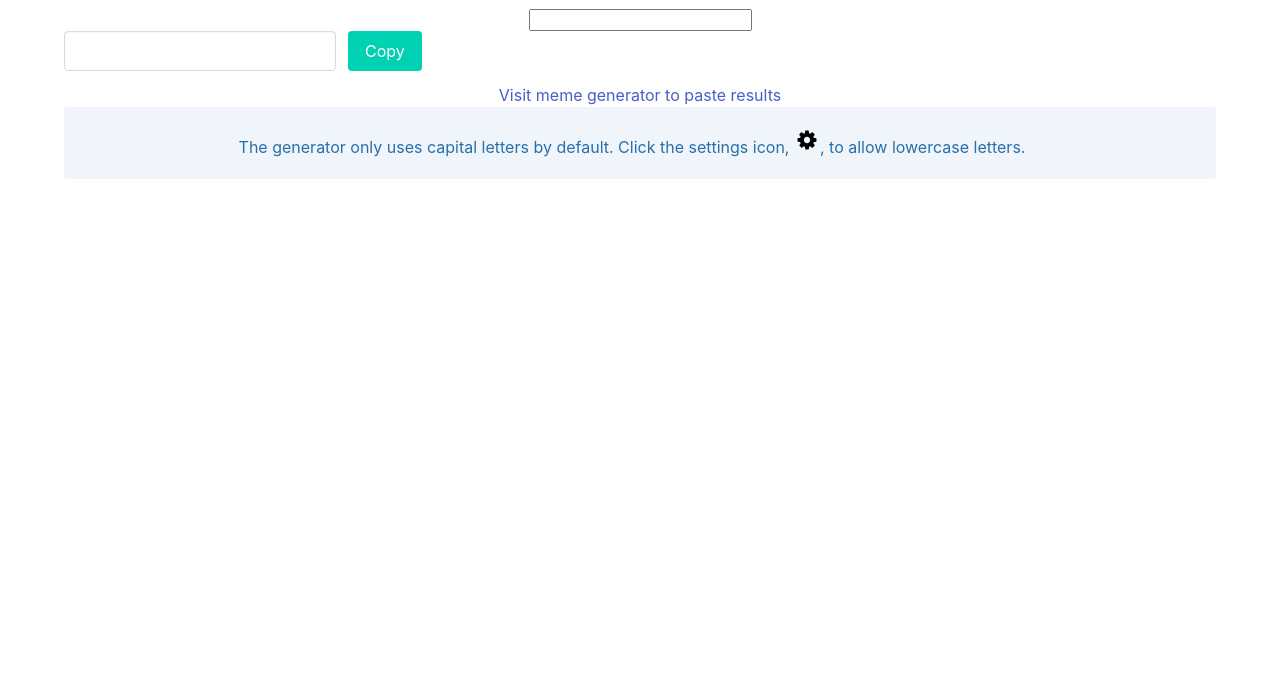
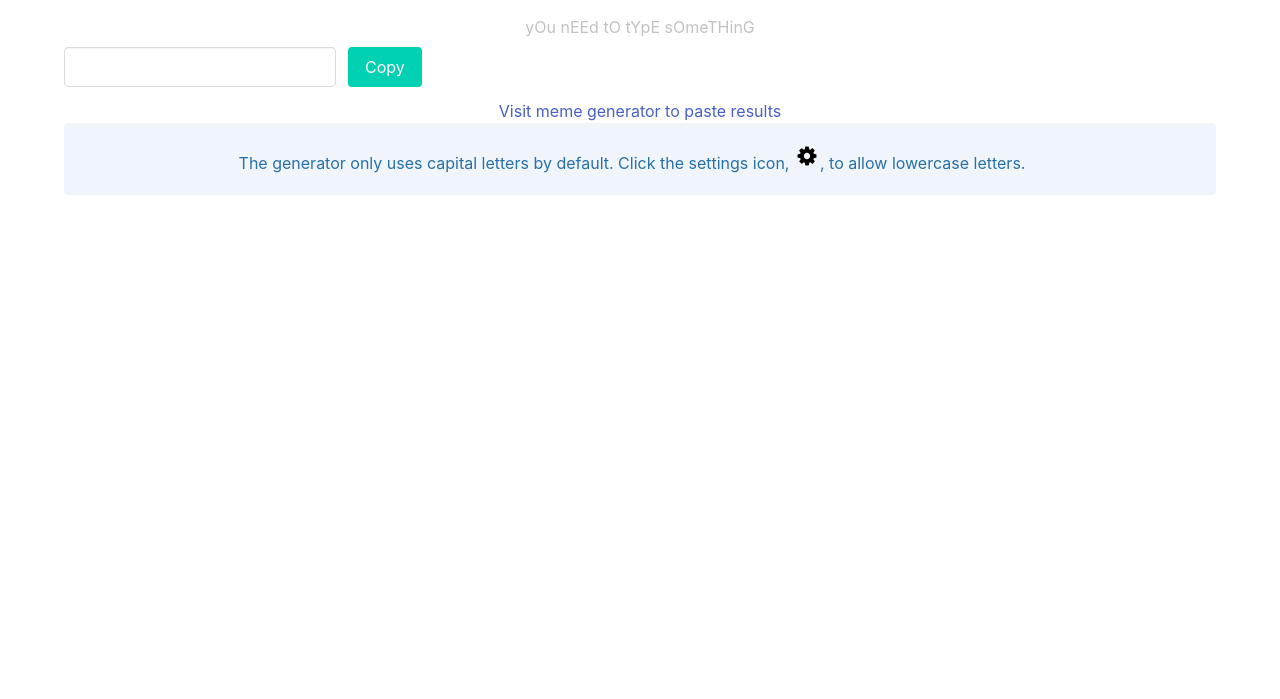
Before and after one commit to ChrisSMendoza/spongebob-mocking-meme-sentence-generator, a plain HTML site: page index.html in a window 1280 px wide. Shown: the part 101-800 px from the top of the page. Drawn offline with nearby package versions, Linux system fonts and the light colour scheme.

Commit message:
set placeholder and show output text like regular paragraph

```diff
--- a/index.html
+++ b/index.html
@@ -20,7 +20,8 @@
 
             <h1 class="title">Spongebob Mock Meme Generate</h1>
 
-            <input id="spongebob-mock-formatted-text" readonly></input>
+            <input id="spongebob-mock-formatted-text" class="input is-static has-text-centered"
+                placeholder="yOu nEEd tO tYpE sOmeTHinG" readonly></input>
 
             <!-- Text input and copy button are on the same line -->
             <div class="field is-grouped">
```
